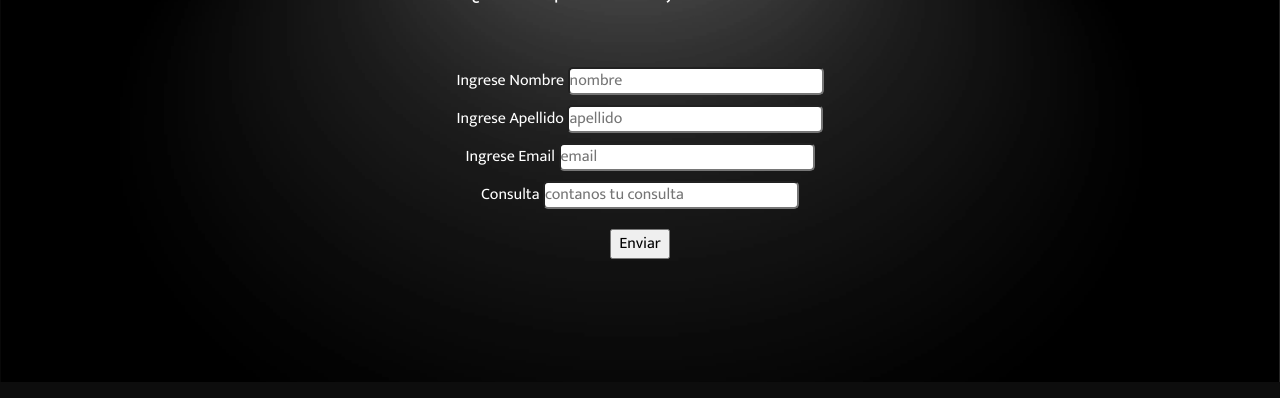
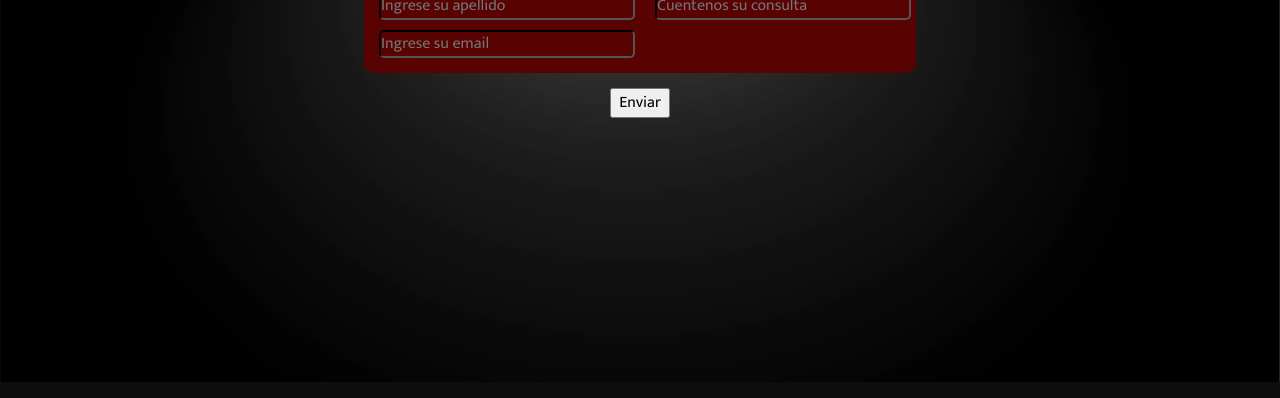
Before and after one commit to EmiCastagna/Proyecto_Final_Coderhouse, a website: page pages/contacto.html in a window 1280 px wide. Shown: the part 325-723 px from the top of the page. Drawn offline with nearby package versions, Linux system fonts and the light colour scheme.

Commit message:
Colores y estilos aplicados al formulario

```diff
--- a/pages/contacto.html
+++ b/pages/contacto.html
@@ -51,26 +51,29 @@
             <h1>Contacto</h2>
             <h2>¿Tenés inquietudes? Dejanos tu consulta</h4>
         </div>
-        <div class="contact__form animate__animated animate__fadeInLeft">
-            <div class="contact__form__campo">
-                <label for="Nombre" class="contact__form__label">Ingrese Nombre</label>
-                <input type="text" id="Nombre" placeholder="nombre" class="contact__form__input">
+        <div class="container__form">
+            <div class="form__left animate__animated animate__fadeInLeft">
+                <div class="form__left__campo">
+                    <!-- <label for="Nombre" class="form__left__campo-label">Ingrese Nombre</label> -->
+                    <input type="text" id="Nombre" placeholder="Ingrese su nombre" class="form__left__campo-input" required>
+                </div>
+                <div class="form__left__campo">
+                    <!-- <label for="Apellido" class="form__left__campo-label">Ingrese Apellido</label> -->
+                    <input type="text" id="Apellido" placeholder="Ingrese su apellido" class="form__left__campo-input">
+                </div>
+                <div class="form__left__campo">
+                    <!-- <label for="Email" class="form__left__campo-label">Ingrese Email</label> -->
+                    <input type="email" id="Email" placeholder="Ingrese su email" class="form__left__campo-input" required>
+                </div>
             </div>
-            <div class="contact__form__campo">
-                <label for="Apellido" class="contact__form__label">Ingrese Apellido</label>
-                <input type="text" id="Apellido" placeholder="apellido" class="contact__form__input">
+            <div class="form__right animate__animated animate__fadeInLeft">
+                <div class="form__right__campo">
+                    <!-- <label for="Email" class="form__right__campo-label">Consulta</label> -->
+                    <input type="text" id="Consulta" placeholder="Cuentenos su consulta" class="form__right__campo-input" required>
+                </div>
             </div>
-            <div class="contact__form__campo">
-                <label for="Email" class="contact__form__label">Ingrese Email</label>
-                <input type="email" id="Email" placeholder="email" class="contact__form__input" required>
-            </div>
-            <div class="contact__form__campo">
-                <label for="Email" class="contact__form__label">Consulta</label>
-                <input type="text" id="Consulta" placeholder="contanos tu consulta" class="contact__form__input" required>
-            </div>
-
-            <input type="submit" id="Enviar" value="Enviar" class="contact__form__btn">
         </div>
+        <input type="submit" id="Enviar" value="Enviar" class="form__button">
     </main>
 
     <footer>
--- a/scss/_contacto.scss
+++ b/scss/_contacto.scss
@@ -3,7 +3,7 @@
     background-size: cover;
     display: flex;
     flex-direction: column;
-    justify-content: center;
+    // justify-content: center;
     align-items: center;
 }
 
@@ -11,7 +11,7 @@
     display: flex;
     flex-direction: column;
     align-items: center;
-    margin: 40px;
+    margin: 2.5rem;
 
     h1 {
         color: map-get($paletaColores, blanco);
@@ -24,28 +24,41 @@
     }
 }
 
-.contact__form {
+.container__form {
+    display: flex;
+    justify-content: center;
+    align-items: center;
+    flex-direction: row;
+    background-color: map-get($paletaColores, rojo-op);
+    border-radius: 10px;
+
+    input {
+        border-radius: 5px;
+        background-color: transparent;
+        border-color: black;
+    }
+
+    .form__left {
         display: flex;
         flex-direction: column;
         align-items: center;
         justify-content: center;
         margin: 10px;
 
-    .contact__form__campo {
+        .form__left__campo {
             padding: 5px;
         }
 
-    .contact__form__label {
-        color: white;
     }
 
-    .contact__form__input {
-        border-radius: 5px;
+    .form__right__campo {
+        padding: 5px;
+    }
 }
 
-    .contact__form__btn {
+
+.form__button {
     width: 60px;
     height: 30px;
     margin-top: 15px;
 }
-}
--- a/scss/_productos.scss
+++ b/scss/_productos.scss
@@ -17,7 +17,7 @@
 .card {
     display: flex;
     flex-direction: row;
-    background-color: #eceff1;
+    background-color: map-get($paletaColores, gris-op);
     @include card-size;
 }
 
--- a/scss/_variables.scss
+++ b/scss/_variables.scss
@@ -3,7 +3,9 @@ $paletaColores:(
     "rojo-1": #f20505,
     "rojo-2": #8c0303,
     "rojo-3": #590202,
+    "rojo-op": #590202,
     "gris": #BFBFBF,
+    "gris-op": #eceff1,
     "negro": #0d0d0d,
 );
 
```
Also changed, not shown: css/style.css. Lines whose indentation alone changed are shown as unchanged.
